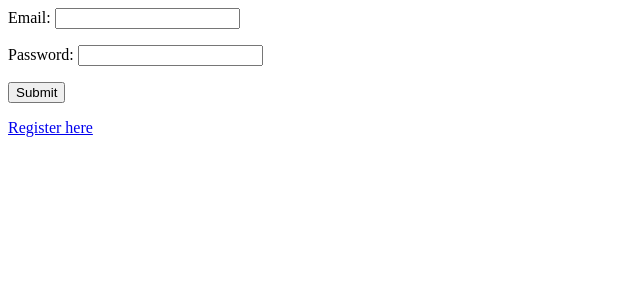
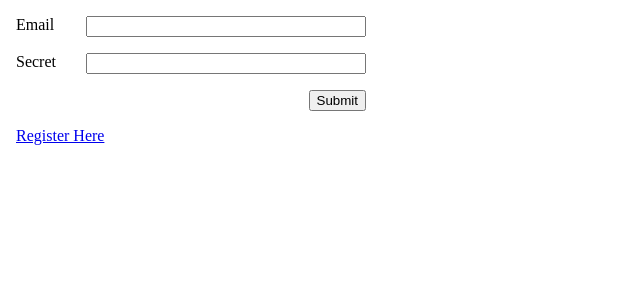
Before and after one commit to Himani13040/Flask-E-commerce, a Flask app: page /loginForm in a window 1280 px wide. Shown: the top 300 px of the page, without its empty margins (0-640 px from the left). Run offline with Flask 2, Linux system fonts and the light colour scheme.

Commit message:
Improved UI for login page

```diff
--- /dev/null
+++ b/static/css/login.css
@@ -0,0 +1,26 @@
+#loginForm {
+    width:350px;
+    padding:0.5rem .5rem;
+}
+
+#loginForm div{
+    margin-bottom:1rem;
+}
+
+.inputField{
+    display:flex;
+    flex-direction:row;
+    justify-content:space-between;
+}
+
+.inputField input[type=text],.inputField input[type=password] {
+    width:80%;
+}
+
+#loginSubmit {
+    text-align:right;
+}
+
+.submitField{
+    text-align:right
+}
--- a/templates/login.html
+++ b/templates/login.html
@@ -1,14 +1,15 @@
 <html>
 <head>
 <title>	Flask app </title>
+<link rel="stylesheet" href={{ url_for('static', filename='css/login.css') }} />
 </head>
 <body>
 <p> {{error}} </p>
-<form action="/login" method="POST">
-	<p>Email: <input type="text" name="email"></p>
-	<p>Password: <input type="password" name="password"></p>
-	<p><input type="submit"></p>
-	<a href="/registerationForm">Register here</a>
+<form id="loginForm" action="/login" method="POST">
+	<div class="inputField"><label for="loginEmail">Email</label> <input id="loginEmail" type="text" name="email"></div>
+	<div class="inputField"><label for="loginPassword">Secret</label> <input id="loginPassword" type="password" name="password"></div>
+	<div class="submitField"><input  type="submit"></div>
+	<a href="/registerationForm">Register Here</a>
 </form>
 
 </body>
```
